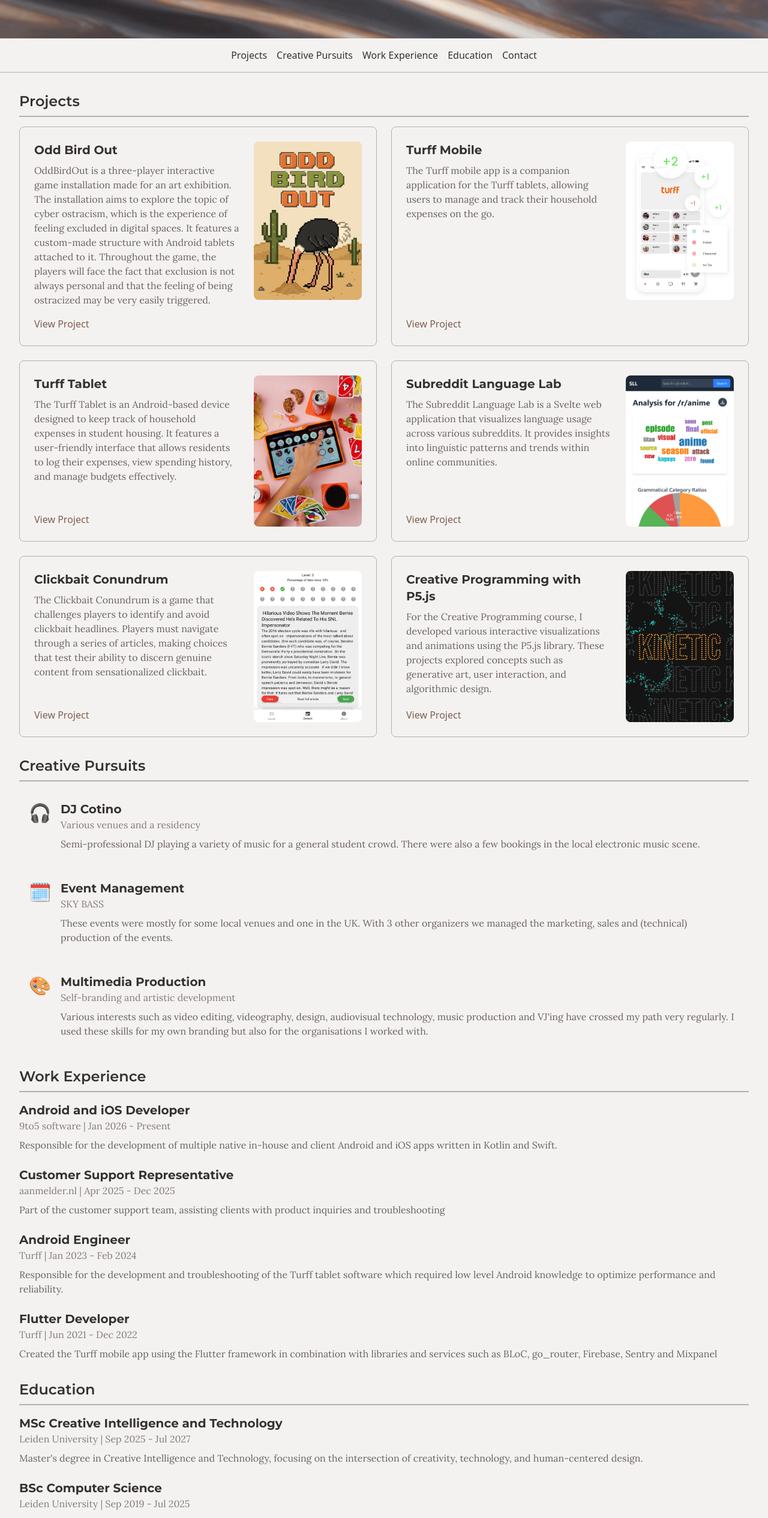
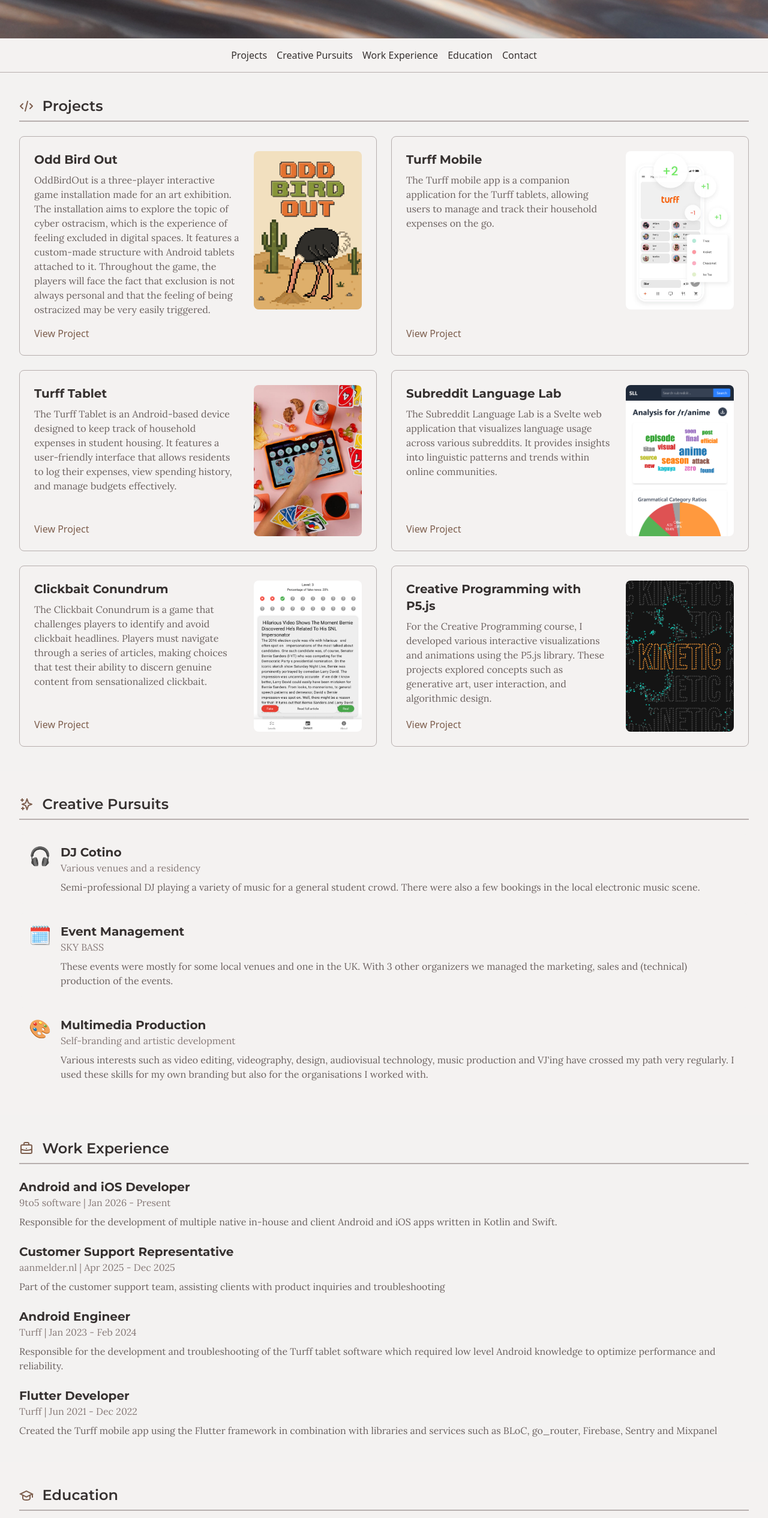
Before and after one commit to TrisCC/triscc.github.io, a SvelteKit app: page / in a window 1280 px wide. Shown: the part 200-2731 px from the top of the page at 60% size. Built offline with nearby package versions, Linux system fonts and the light colour scheme.

Commit message:
Update layout theming

```diff
--- a/src/routes/+page.svelte
+++ b/src/routes/+page.svelte
@@ -16,51 +16,40 @@
 	<nav class="flex justify-center gap-4">
 		<a
 			href="#projects"
-			class="text-dim-grey-800 dark:text-dim-grey-200 font-medium hover:text-blue-600 dark:hover:text-blue-400"
+			class="text-dim-grey-800 dark:text-dim-grey-200 font-medium hover:text-toffee-600 dark:hover:text-toffee-400"
 			>Projects</a
 		>
 		<a
 			href="#creative-pursuits"
-			class="text-dim-grey-800 dark:text-dim-grey-200 font-medium hover:text-blue-600 dark:hover:text-blue-400"
+			class="text-dim-grey-800 dark:text-dim-grey-200 font-medium hover:text-toffee-600 dark:hover:text-toffee-400"
 			>Creative Pursuits</a
 		>
 		<a
 			href="#work-experience"
-			class="text-dim-grey-800 dark:text-dim-grey-200 font-medium hover:text-blue-600 dark:hover:text-blue-400"
+			class="text-dim-grey-800 dark:text-dim-grey-200 font-medium hover:text-toffee-600 dark:hover:text-toffee-400"
 			>Work Experience</a
 		>
 		<a
 			href="#education"
-			class="text-dim-grey-800 dark:text-dim-grey-200 font-medium hover:text-blue-600 dark:hover:text-blue-400"
+			class="text-dim-grey-800 dark:text-dim-grey-200 font-medium hover:text-toffee-600 dark:hover:text-toffee-400"
 			>Education</a
 		>
 		<a
 			href="#contact"
-			class="text-dim-grey-800 dark:text-dim-grey-200 font-medium hover:text-blue-600 dark:hover:text-blue-400"
+			class="text-dim-grey-800 dark:text-dim-grey-200 font-medium hover:text-toffee-600 dark:hover:text-toffee-400"
 			>Contact</a
 		>
 	</nav>
 </header>
 
 <!-- Content -->
-<div class="p-8 bg-dim-grey-50 dark:bg-gunmetal-950">
-	<div class="max-w-7xl mx-auto">
-		<!-- <section id="about" class="mb-8">
-		<h2
-			class="text-2xl font-semibold border-b-2 border-dim-grey-300 dark:border-dim-grey-700 pb-2 mb-4 text-dim-grey-800 dark:text-dim-grey-200"
-		>
-			About Me
-		</h2>
-		<p class="text-dim-grey-600 dark:text-dim-grey-300">
-			Lorem ipsum dolor sit amet, consectetur adipiscing elit. Sed do eiusmod tempor incididunt ut
-			labore et dolore magna aliqua. Ut enim ad minim veniam, quis nostrud exercitation ullamco
-		</p>
-	</section> -->
-
-		<section id="projects" class="mb-8">
+<div>
+	<section id="projects" class="py-10 bg-dim-grey-50 dark:bg-gunmetal-950">
+		<div class="max-w-7xl mx-auto px-8">
 			<h2
-				class="text-2xl font-semibold border-b-2 border-dim-grey-300 dark:border-dim-grey-700 pb-2 mb-4 text-dim-grey-800 dark:text-dim-grey-200"
+				class="text-2xl font-semibold border-b-2 border-dim-grey-300 dark:border-dim-grey-700 pb-2 mb-6 text-dim-grey-800 dark:text-dim-grey-200"
 			>
+				<svg xmlns="http://www.w3.org/2000/svg" class="inline w-6 h-6 mr-2 -mt-1 text-toffee-600 dark:text-toffee-400" fill="none" viewBox="0 0 24 24" stroke="currentColor" stroke-width="2"><path stroke-linecap="round" stroke-linejoin="round" d="M10 20l4-16m4 4l4 4-4 4M6 16l-4-4 4-4" /></svg>
 				Projects
 			</h2>
 			<div class="grid grid-cols-1 md:grid-cols-2 gap-6">
@@ -214,12 +203,15 @@
 					/>
 				</div>
 			</div>
-		</section>
+		</div>
+	</section>
 
-		<section id="creative-pursuits" class="mb-8">
+	<section id="creative-pursuits" class="py-10 bg-taupe-50 dark:bg-gunmetal-900">
+		<div class="max-w-7xl mx-auto px-8">
 			<h2
-				class="text-2xl font-semibold border-b-2 border-dim-grey-300 dark:border-dim-grey-700 pb-2 mb-4 text-dim-grey-800 dark:text-dim-grey-200"
+				class="text-2xl font-semibold border-b-2 border-dim-grey-300 dark:border-dim-grey-700 pb-2 mb-6 text-dim-grey-800 dark:text-dim-grey-200"
 			>
+				<svg xmlns="http://www.w3.org/2000/svg" class="inline w-6 h-6 mr-2 -mt-1 text-toffee-600 dark:text-toffee-400" fill="none" viewBox="0 0 24 24" stroke="currentColor" stroke-width="2"><path stroke-linecap="round" stroke-linejoin="round" d="M5 3v4M3 5h4M6 17v4m-2-2h4m5-16l2.286 6.857L21 12l-5.714 2.143L13 21l-2.286-6.857L5 12l5.714-2.143L13 3z" /></svg>
 				Creative Pursuits
 			</h2>
 			<div class="space-y-4">
@@ -265,12 +257,15 @@
 					</div>
 				</div>
 			</div>
-		</section>
+		</div>
+	</section>
 
-		<section id="work-experience" class="mb-8">
+	<section id="work-experience" class="py-10 bg-dim-grey-50 dark:bg-gunmetal-950">
+		<div class="max-w-7xl mx-auto px-8">
 			<h2
-				class="text-2xl font-semibold border-b-2 border-dim-grey-300 dark:border-dim-grey-700 pb-2 mb-4 text-dim-grey-800 dark:text-dim-grey-200"
+				class="text-2xl font-semibold border-b-2 border-dim-grey-300 dark:border-dim-grey-700 pb-2 mb-6 text-dim-grey-800 dark:text-dim-grey-200"
 			>
+				<svg xmlns="http://www.w3.org/2000/svg" class="inline w-6 h-6 mr-2 -mt-1 text-toffee-600 dark:text-toffee-400" fill="none" viewBox="0 0 24 24" stroke="currentColor" stroke-width="2"><path stroke-linecap="round" stroke-linejoin="round" d="M21 13.255A23.931 23.931 0 0112 15c-3.183 0-6.22-.62-9-1.745M16 6V4a2 2 0 00-2-2h-4a2 2 0 00-2 2v2m4 6h.01M5 20h14a2 2 0 002-2V8a2 2 0 00-2-2H5a2 2 0 00-2 2v10a2 2 0 002 2z" /></svg>
 				Work Experience
 			</h2>
 			<div class="space-y-6">
@@ -309,12 +304,15 @@
 					</p>
 				</div>
 			</div>
-		</section>
+		</div>
+	</section>
 
-		<section id="education" class="mb-8">
+	<section id="education" class="py-10 bg-taupe-50 dark:bg-gunmetal-900">
+		<div class="max-w-7xl mx-auto px-8">
 			<h2
-				class="text-2xl font-semibold border-b-2 border-dim-grey-300 dark:border-dim-grey-700 pb-2 mb-4 text-dim-grey-800 dark:text-dim-grey-200"
+				class="text-2xl font-semibold border-b-2 border-dim-grey-300 dark:border-dim-grey-700 pb-2 mb-6 text-dim-grey-800 dark:text-dim-grey-200"
 			>
+				<svg xmlns="http://www.w3.org/2000/svg" class="inline w-6 h-6 mr-2 -mt-1 text-toffee-600 dark:text-toffee-400" fill="none" viewBox="0 0 24 24" stroke="currentColor" stroke-width="2"><path d="M22 10v6M2 10l10-5 10 5-10 5z" /><path stroke-linecap="round" stroke-linejoin="round" d="M6 12v5c0 2 3 3 6 3s6-1 6-3v-5" /></svg>
 				Education
 			</h2>
 			<div class="space-y-6">
@@ -340,12 +338,15 @@
 					</p>
 				</div>
 			</div>
-		</section>
+		</div>
+	</section>
 
-		<section id="contact" class="mb-8">
+	<section id="contact" class="py-10 bg-dim-grey-50 dark:bg-gunmetal-950">
+		<div class="max-w-7xl mx-auto px-8">
 			<h2
-				class="text-2xl font-semibold border-b-2 border-dim-grey-300 dark:border-dim-grey-700 pb-2 mb-4 text-dim-grey-800 dark:text-dim-grey-200"
+				class="text-2xl font-semibold border-b-2 border-dim-grey-300 dark:border-dim-grey-700 pb-2 mb-6 text-dim-grey-800 dark:text-dim-grey-200"
 			>
+				<svg xmlns="http://www.w3.org/2000/svg" class="inline w-6 h-6 mr-2 -mt-1 text-toffee-600 dark:text-toffee-400" fill="none" viewBox="0 0 24 24" stroke="currentColor" stroke-width="2"><path stroke-linecap="round" stroke-linejoin="round" d="M3 8l7.89 5.26a2 2 0 002.22 0L21 8M5 19h14a2 2 0 002-2V7a2 2 0 00-2-2H5a2 2 0 00-2 2v10a2 2 0 002 2z" /></svg>
 				Contact
 			</h2>
 			<div class="flex gap-4">
@@ -404,6 +405,6 @@
 					Instagram
 				</a>
 			</div>
-		</section>
-	</div>
+		</div>
+	</section>
 </div>
```
